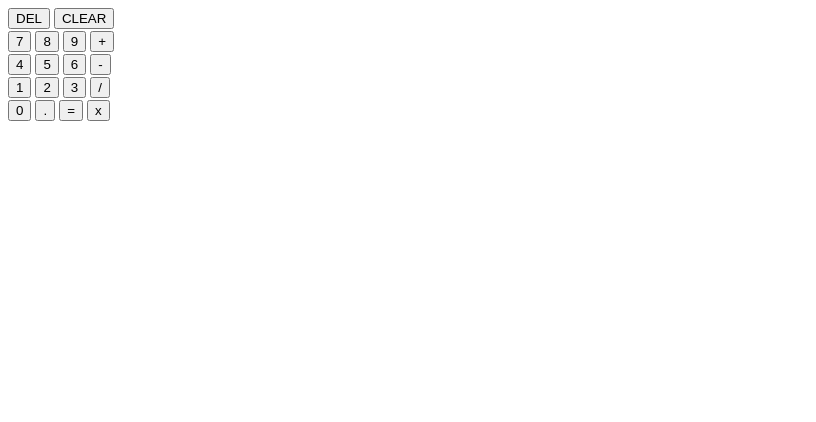
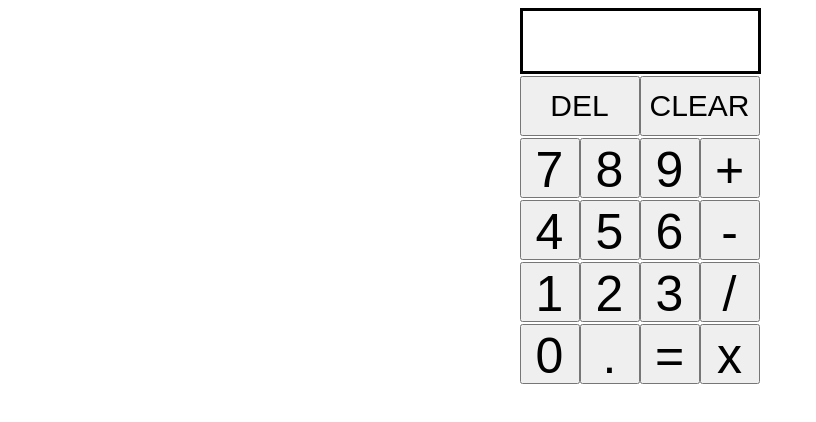
Before and after one commit to joshuaobare/calculator, a plain HTML site: page calculator.html in a window 1280 px wide. Shown: the whole page, without its empty margins (0-816 px from the left). Drawn offline with Linux system fonts and the light colour scheme.

Commit message:
added functions that populate display when buttons are clicked

```diff
--- a/calculator.css
+++ b/calculator.css
@@ -3,4 +3,41 @@
     flex-wrap: wrap;
     gap:2px;
     flex-direction: column;
+    justify-content: center;
+    align-content: center;
 }
+
+.outerdisp {
+    border-style: solid;
+    width:235px;
+    height:60px;
+    text-align: right;
+    font-family:'digital-clock-font';
+    font-size:40px;
+    position: relative;
+
+
+}
+.disp {
+    position:absolute;
+    bottom:0;
+    right:0;
+}
+
+button {
+    font-size:50px;
+    float: left;
+    width:60px;
+    height:60px;
+}
+
+.r1btns {
+    width:120px;
+    height:60px;
+    font-size: 30px;
+}
+
+@font-face{
+    font-family:'digital-clock-font';
+    src: url('radioland.regular.ttf');
+   }
--- a/calculator.html
+++ b/calculator.html
@@ -5,37 +5,41 @@
     <meta http-equiv="X-UA-Compatible" content="IE=edge">
     <meta name="viewport" content="width=device-width, initial-scale=1.0">
     <title>Calculator</title>
+    <script src="calculator.js" defer></script>
     <link href = "calculator.css" rel="stylesheet">
 </head>
 <body>
     <div class="calcbtns">
+        <div class = "outerdisp">
+            <div id="disp" class="disp"></div>
+        </div>
         <div class="r1">
-            <button>DEL</button>
-            <button>CLEAR</button>
+            <button class="r1btns">DEL</button>
+            <button class="r1btns">CLEAR</button>
         </div>
         <div class="r2">
-            <button>7</button>
-            <button>8</button>
-            <button>9</button>
-            <button>+</button>
+            <button class ="num" value="7">7</button>
+            <button class ="num" value="8">8</button>
+            <button class ="num" value="9">9</button>
+            <button class ="add">+</button>
         </div>
         <div class="r3">
-            <button>4</button>
-            <button>5</button>
-            <button>6</button>
-            <button>-</button>
+            <button class ="num" value="4">4</button>
+            <button class ="num" value="5">5</button>
+            <button class ="num" value="6">6</button>
+            <button class="subtract">-</button>
         </div>
         <div class="r4">
-            <button>1</button>
-            <button>2</button>
-            <button>3</button>
-            <button>/</button>
+            <button class ="num" value="1">1</button>
+            <button class ="num" value="2">2</button>
+            <button class ="num" value="3">3</button>
+            <button class="divide">/</button>
         </div>
         <div class="r5">
-            <button>0</button>
+            <button class ="num" value="0">0</button>
             <button>.</button>
             <button>=</button>
-            <button>x</button>
+            <button class = "multiply">x</button>
         </div>
     </div>
 </body>
--- a/calculator.js
+++ b/calculator.js
@@ -37,4 +37,10 @@ let result = "";
     return result;
 }
 
-operate('/',7,10)
+const numbtn= document.querySelectorAll('.num')
+console.log(numbtn)
+numbtn.forEach((button) =>{
+    button.addEventListener('click', function(){
+        document.getElementById('disp').innerHTML = button.value}
+
+        )})
```
Also changed, not shown: radioland.regular.ttf (added).
